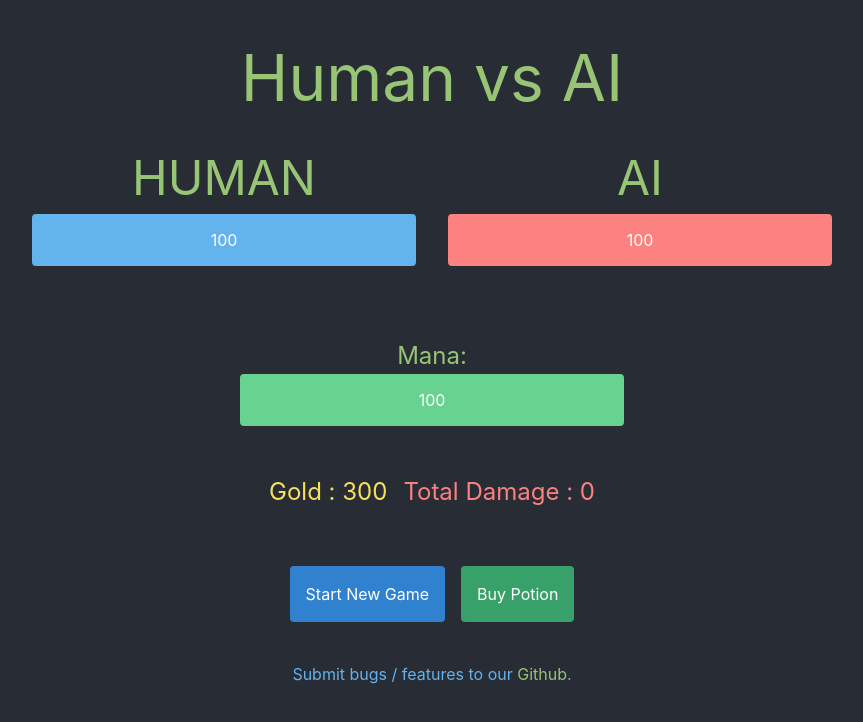
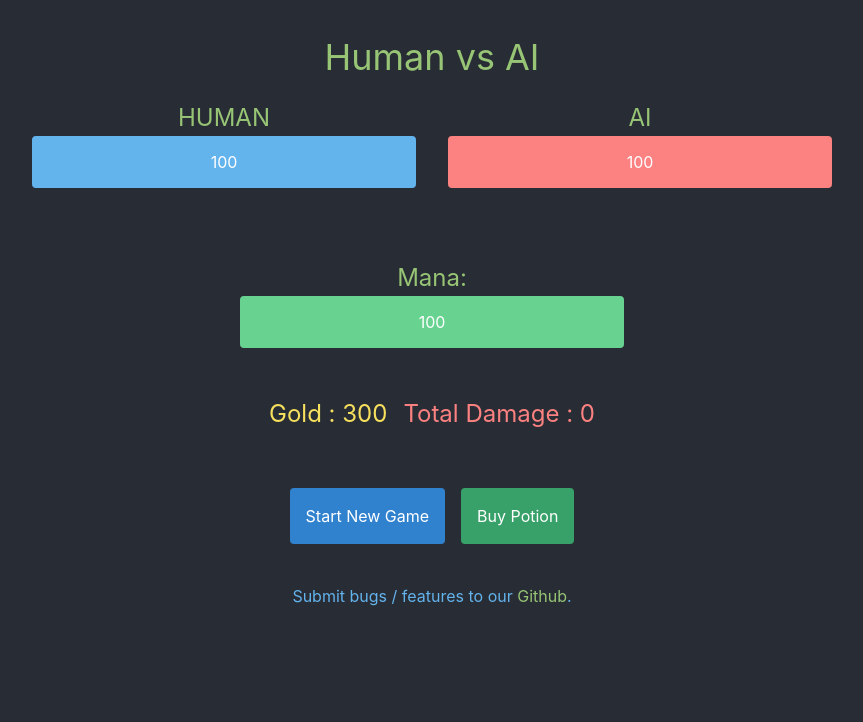
Before and after one commit to RJDulac/humans-vs-ai, a website: page index.html in a window 1280 px wide. Shown: the whole page, without its empty margins (208-1071 px from the left). Drawn offline with Linux system fonts and the light colour scheme.

Commit message:
Fixed some sizing issues.

```diff
--- a/index.html
+++ b/index.html
@@ -14,18 +14,18 @@
 <body>
     <div id="app">
         <div class="h-full">
-            <p class="text-6xl text-center">Human vs AI</p>
+            <p class="md:text-4xl sm:text-2xl text-center">Human vs AI</p>
 
             <!-- Class name / Health bars here -->
             <div class="flex flex-wrap justify-center mt-4">
                 <div class="w-96 mx-4 block">
-                    <p class="text-5xl text-center uppercase">Human</p>
+                    <p class="text-2xl text-center uppercase">Human</p>
                     <div class="w-full border-blue-400 border-solid border-2 rounded">
                         <div class="text-center text-white py-3 bg-blue-400 " :style="{ width:playerHealth + '%' }">{{ playerHealth }}</div>
                     </div>
                 </div>
                 <div class="w-96 mx-4 block">
-                    <p class="text-5xl text-center uppercase">AI</p>
+                    <p class="text-2xl text-center uppercase">AI</p>
                     <div class="border-red-400 border-solid border-2 rounded">
                         <div class="text-center text-white py-3 bg-red-400" :style="{ width: aiHealth + '%' }">{{ aiHealth }}</div>
                     </div>
```
